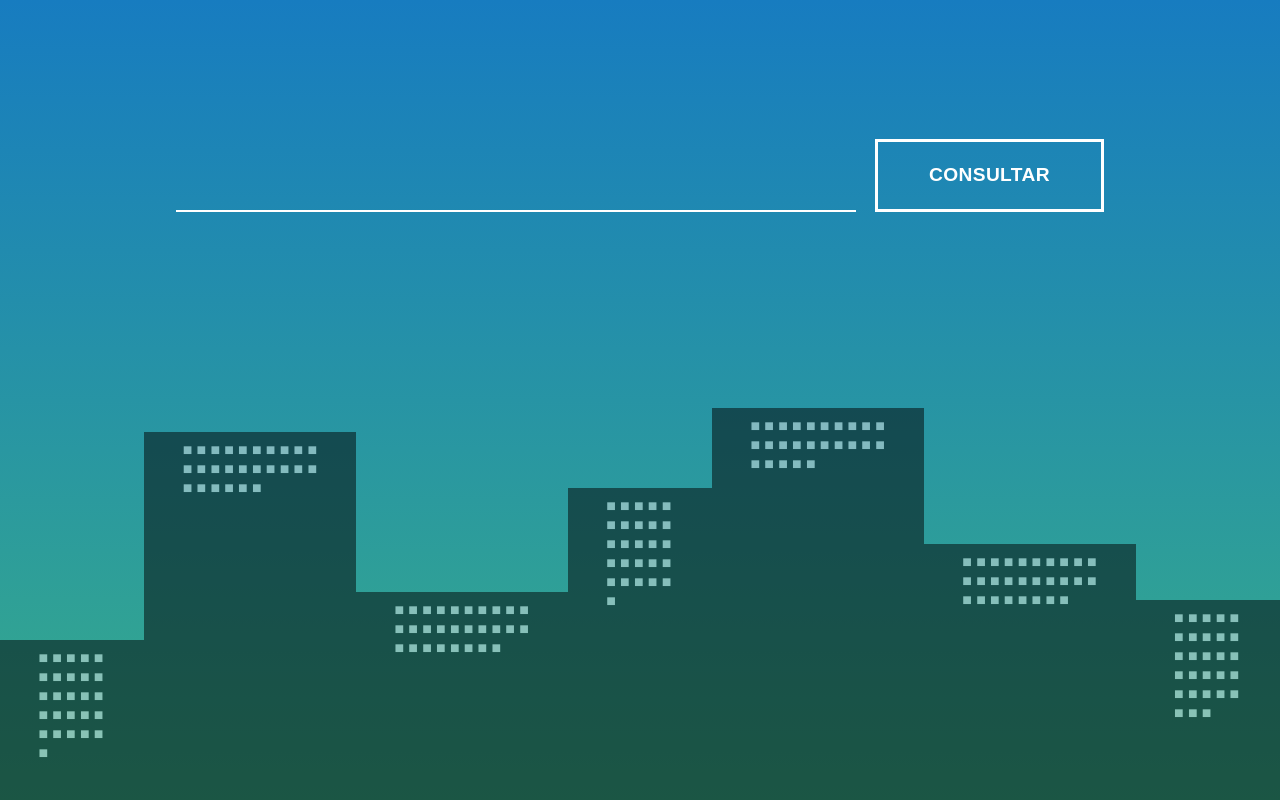
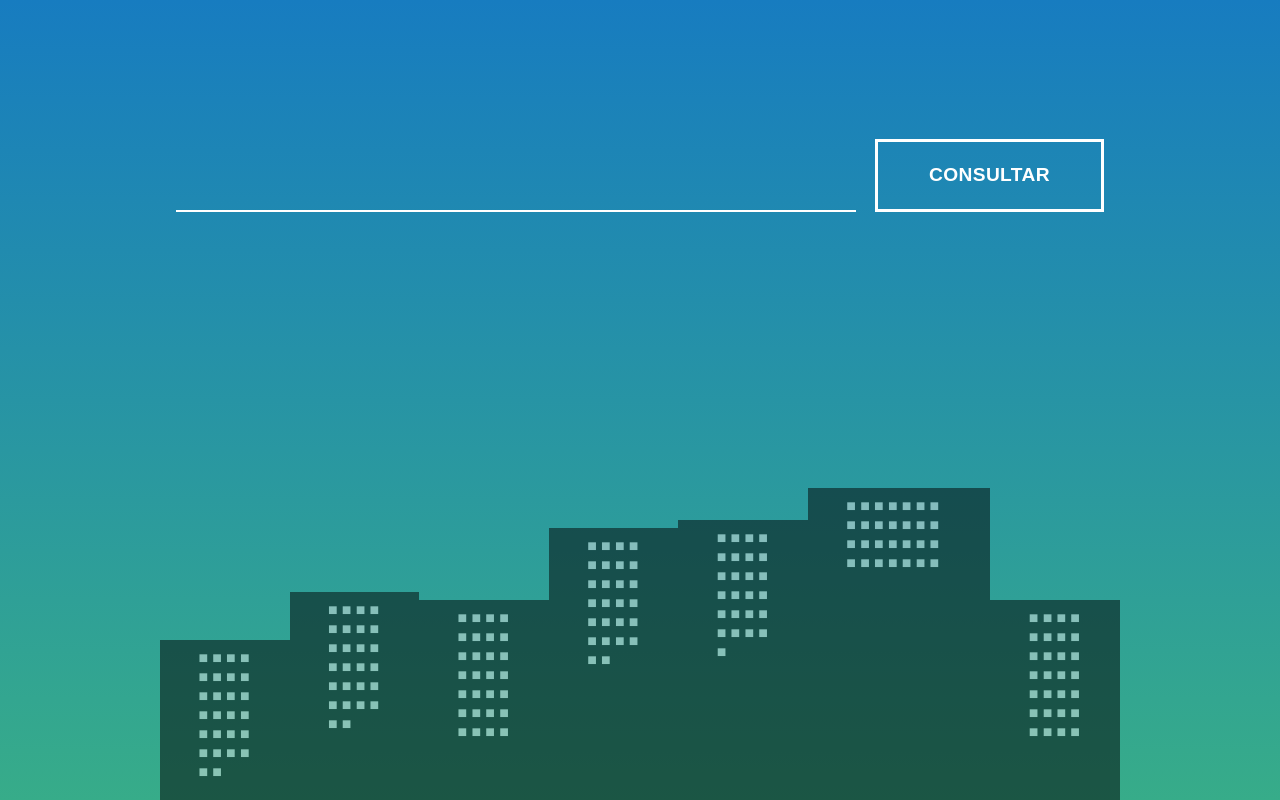
Before and after one commit to AndresNS/bsale-tiempo, a plain HTML site: page index.html in a window 1280 px wide. Drawn offline with Linux system fonts and the light colour scheme; no server answers.

Commit message:
centra ciudad de fondo version escritorio

```diff
--- a/index.html
+++ b/index.html
@@ -29,15 +29,16 @@
     </div>
 
     <!-- CITY BACKGROUND -->
+    <div class="container">
         <div class="city-bg">
-        <div class="city-bg__building">■ ■ ■ ■ ■ ■ ■ ■ ■ ■ ■ ■ ■ ■ ■ ■ ■ ■ ■ ■ ■ ■ ■ ■ ■ ■</div>
+            <div class="city-bg__building">&#x25A0; ■ ■ ■ ■ ■ ■ ■ ■ ■ ■ ■ ■ ■ ■ ■ ■ ■ ■ ■ ■ ■ ■ ■ ■ ■</div>
             <div class="city-bg__building">■ ■ ■ ■ ■ ■ ■ ■ ■ ■ ■ ■ ■ ■ ■ ■ ■ ■ ■ ■ ■ ■ ■ ■ ■ ■</div>
             <div class="city-bg__building">■ ■ ■ ■ ■ ■ ■ ■ ■ ■ ■ ■ ■ ■ ■ ■ ■ ■ ■ ■ ■ ■ ■ ■ ■ ■ ■ ■</div>
             <div class="city-bg__building">■ ■ ■ ■ ■ ■ ■ ■ ■ ■ ■ ■ ■ ■ ■ ■ ■ ■ ■ ■ ■ ■ ■ ■ ■ ■</div>
             <div class="city-bg__building">■ ■ ■ ■ ■ ■ ■ ■ ■ ■ ■ ■ ■ ■ ■ ■ ■ ■ ■ ■ ■ ■ ■ ■ ■</div>
             <div class="city-bg__building">■ ■ ■ ■ ■ ■ ■ ■ ■ ■ ■ ■ ■ ■ ■ ■ ■ ■ ■ ■ ■ ■ ■ ■ ■ ■ ■ ■</div>
             <div class="city-bg__building">■ ■ ■ ■ ■ ■ ■ ■ ■ ■ ■ ■ ■ ■ ■ ■ ■ ■ ■ ■ ■ ■ ■ ■ ■ ■ ■ ■</div>
-
+        </div>
     </div>
 
     <!-- SCRIPTS -->
--- a/scss/partials/_citybg.scss
+++ b/scss/partials/_citybg.scss
@@ -33,3 +33,11 @@
     }
 
 }
+
+@media (min-width: 50em) {
+	.city-bg {
+        width: 80%;
+        max-width: 960px;
+        // margin: 0 auto;
+    }
+}
```
Also changed, not shown: css/styles.css, 2 other files. Lines whose indentation alone changed are shown as unchanged.
